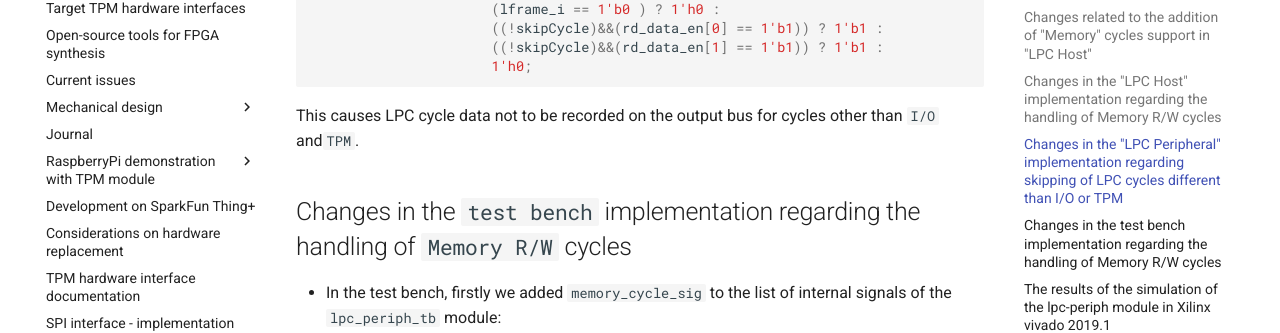
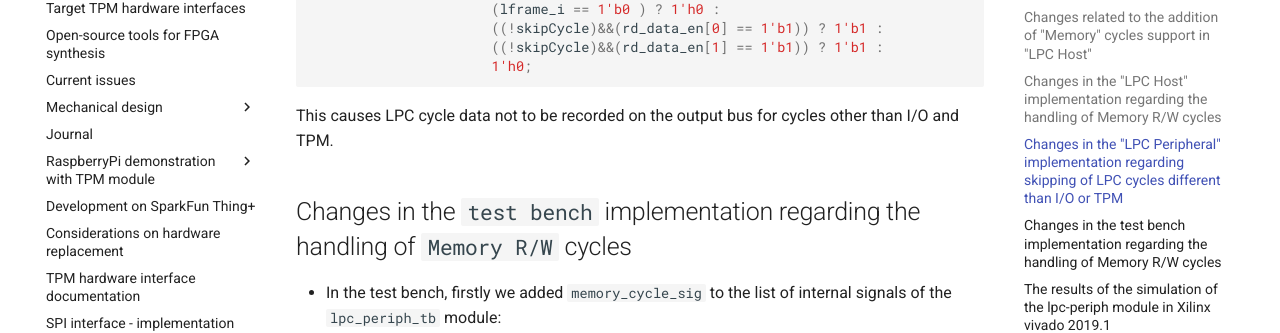
Before and after one commit to lpn-plant/lpntpm-docs, an MkDocs documentation site: the page built from docs/LPC_Additional_LPC_Cycles.md, in a window 1280 px wide and 900 px high, scrolled down 5299 px. Shown: the part 154-487 px from the top of the window. Built offline with MkDocs 1.6.1 and Material for MkDocs 9.7.7, drawn with Linux system fonts in a browser that asks for light colours.

````diff
--- a/docs/LPC_Additional_LPC_Cycles.md
+++ b/docs/LPC_Additional_LPC_Cycles.md
@@ -173,7 +173,7 @@ using the signal state of the `skipCycle`
                       1'h0;
 ```
 This causes LPC cycle data not to be recorded on the output bus for cycles other
- than `I/O` and` TPM`.
+ than I/O and TPM.
 
 ## Changes in the `test bench` implementation regarding the handling of `Memory R/W` cycles
 
````
